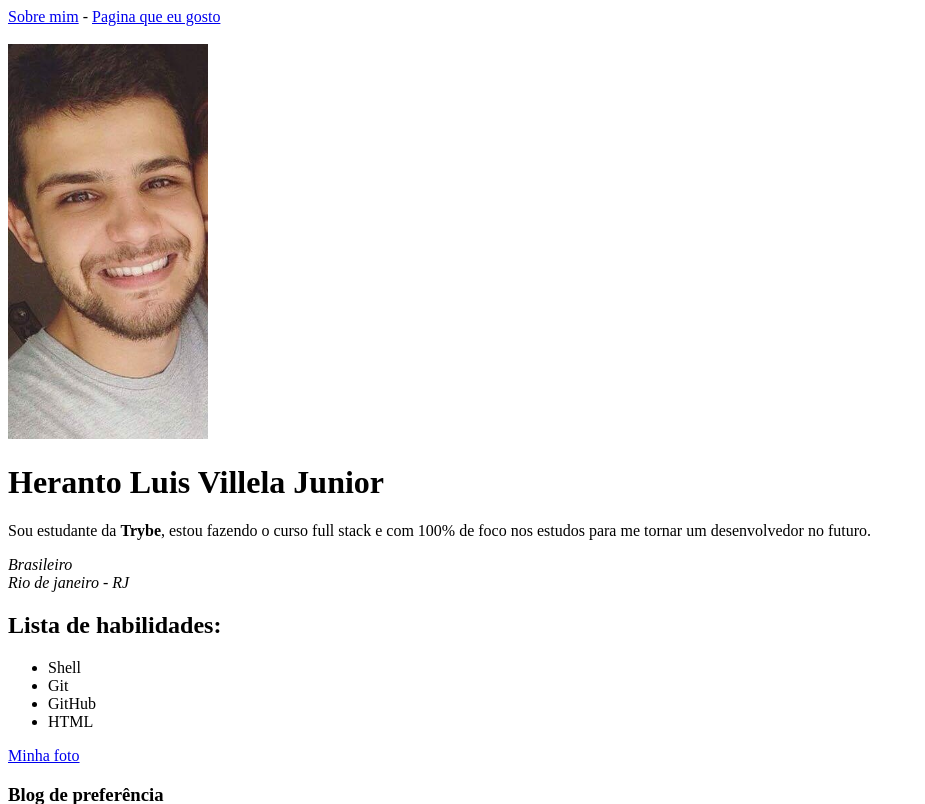
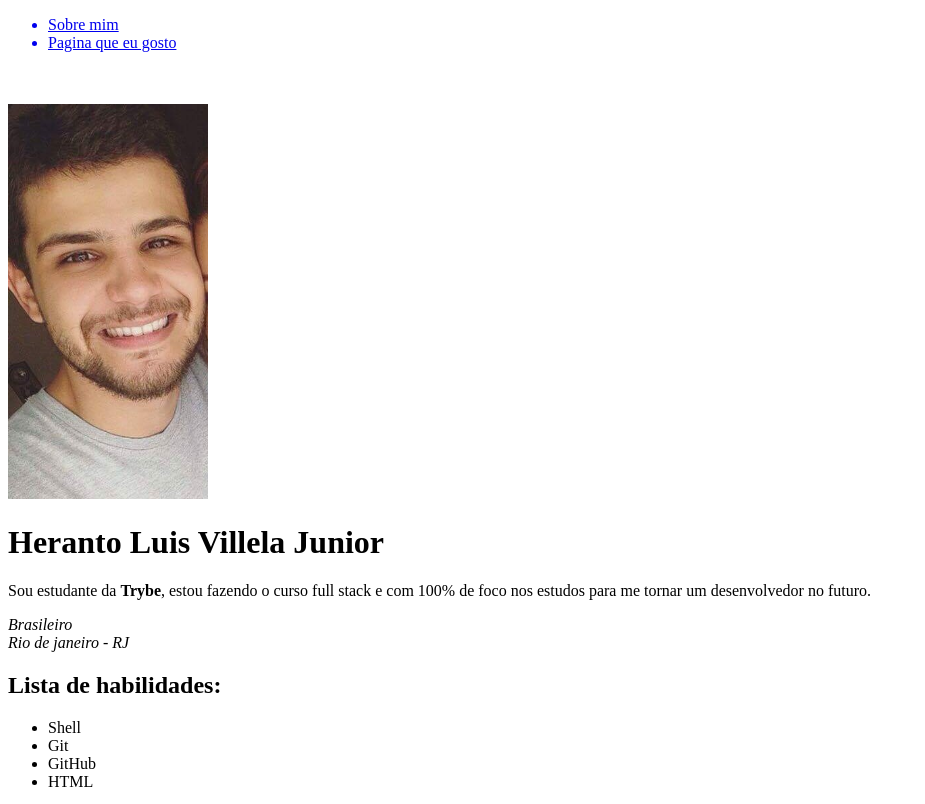
Before and after one commit to OtNaReH/OtNaReH.github.io, a plain HTML site: page index.html in a window 1280 px wide. Shown: the top 804 px of the page, without its empty margins (0-925 px from the left). Drawn offline with Linux system fonts and the light colour scheme.

Commit message:
Organizei as tags dentro de divs, conforme aula online

```diff
--- a/index.html
+++ b/index.html
@@ -6,13 +6,22 @@
     <title>Portfólio Web</title>
 </head>
 <body>
-    <a href="#sobremim">Sobre mim</a> -
-    <a href="#pagina">Pagina que eu gosto</a><br><br>
+
+    <div>
+        <ul>
+            <a href="#sobremim"><li>Sobre mim</li></a>
+            <a href="#pagina"><li>Pagina que eu gosto</li></a><br><br>
+        </ul>
+    </div>
+
+    <div>
         <img src="Eu.jpg" width = 200px alt="Heranto sorrindo" id="Eu.jpg">
         <h1>Heranto Luis Villela Junior</h1>
         <p id="sobremim">Sou estudante da <strong>Trybe</strong>, estou fazendo o curso full stack e com 100% de foco nos estudos para me tornar um desenvolvedor no futuro.</p>
         <p><em>Brasileiro<br>Rio de janeiro - RJ</em></p>
+    </div>
 
+    <div>
         <h2>Lista de habilidades:</h2>
         <ul>
             <li>Shell</li>
@@ -20,12 +29,15 @@
             <li>GitHub</li>
             <li>HTML</li>
         </ul>
+    </div>
 
-
+    <div>
         <a href="#Eu.jpg">Minha foto</a>
         <h3 id="pagina"><strong>Blog de preferência</strong></h3>
         <a href="https://www.adrenaline.com.br/" target="_blank"><p>
         <img src="https://pbs.twimg.com/profile_images/1503370301069041669/ghmKxZ9x_400x400.jpg" width = 300px>
         </p></a>
+    </div>
+
 </body>
 </html>
```
Lines whose indentation alone changed are shown as unchanged.
